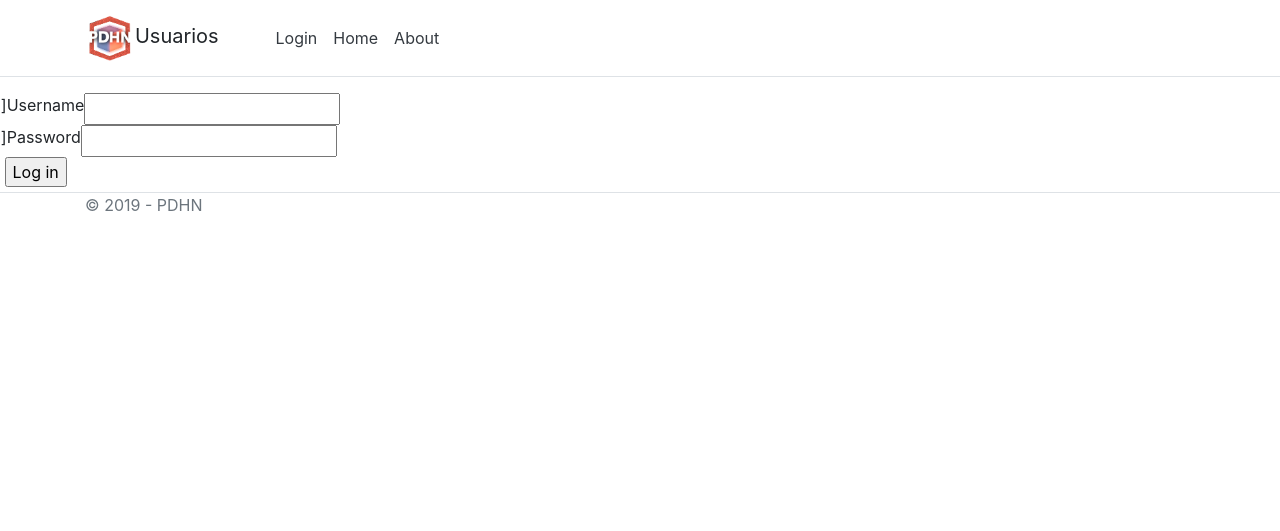
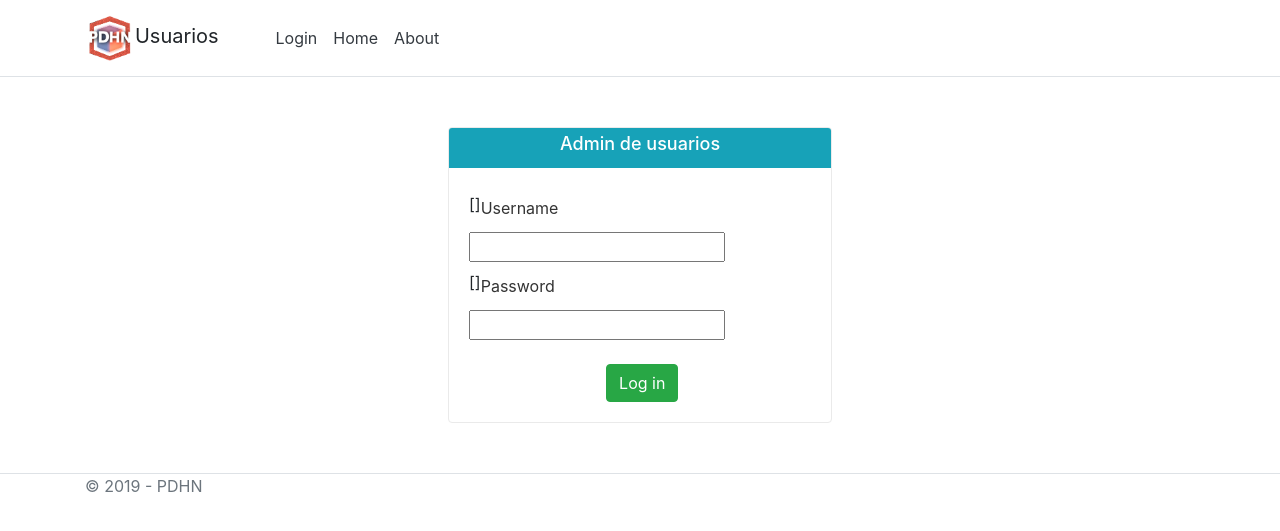
Before and after one commit to gurnitha/2022-django4-elearning-espanyol, a Django app: template templates/admin/login.html in a window 1280 px wide. Shown: the top 531 px of the page. Run offline with Django 3.2, Linux system fonts and the light colour scheme; the template is opened without the code that fills it: most values are stand-ins (such as "Sample title", 1, 10 or a date in 2020); form fields are guessed from the names that the template uses; some libraries are stand-ins or nearby versions.

Commit message:
3.11 Modified login template

```diff
--- a/static/css/login.css
+++ b/static/css/login.css
@@ -7,15 +7,17 @@ body.login {
 .login #header {
     height: auto;
     padding: 5px 16px;
+    text-align: center;
 }
 
 .login #header h1 {
     font-size: 18px;
+    color: #fff;
 }
 
-.login #header h1 a {
+/*.login #header h1 a {
     color: #fff;
-}
+}*/
 
 .login #content {
     padding: 20px 20px 0;
@@ -26,18 +28,19 @@ body.login {
     border: 1px solid #eaeaea;
     border-radius: 4px;
     overflow: hidden;
-    width: 28em;
+    width: 100%;
     min-width: 300px;
-    margin: 100px auto;
+    margin: 50px auto;
 }
 
-.login #content-main {
+#content-main {
     width: 100%;
+    padding: 20px 20px 20px;
 }
 
 .login .form-row {
     padding: 4px 0;
-    float: left;
+    float: center;
     width: 100%;
     border-bottom: none;
 }
@@ -49,10 +52,17 @@ body.login {
     clear: both;
     color: #333;
 }
-
+.form-row {
+    display: -ms-flexbox;
+    display: flex;
+    -ms-flex-wrap: wrap;
+    flex-wrap: wrap;
+    margin-right: -5px;
+    margin-left: 0px;
+}
 .login .form-row #id_username, .login .form-row #id_password {
     clear: both;
-    padding: 8px;
+    padding: 5px;
     width: 100%;
     -webkit-box-sizing: border-box;
        -moz-box-sizing: border-box;
@@ -66,13 +76,21 @@ body.login {
 
 .login .submit-row {
     clear: both;
-    padding: 1em 0 0 9.4em;
+    padding: 20px 0px 0px;
     margin: 0;
     border: none;
     background: none;
-    text-align: left;
+    text-align: center;
 }
 
 .login .password-reset-link {
     text-align: center;
 }
+.errornote{
+    padding: 20px 20px 0px;
+}
+@media (min-width: 768px) {
+    .login #container {
+        width: 30%;
+    }
+}
--- a/templates/admin/login.html
+++ b/templates/admin/login.html
@@ -1,25 +1,29 @@
 {% include "views/default/header.html" %}
 {% load i18n static %}
 
-
+<div class="login">
+  <div id="container">
+    <div id="header" class="bg-info">
+      <h1>Admin de usuarios</h1>
+    </div>
     {% if form.errors and not form.non_field_errors %}
-<p class="errornote">
+    <p class="errornote text-danger" >
       {% if form.errors.items|length == 1 %}{% trans "Please correct the error below." %}{% else %}{% trans "Please correct the errors below." %}{% endif %}
     </p>
     {% endif %}
 
     {% if form.non_field_errors %}
     {% for error in form.non_field_errors %}
-<p class="errornote">
+    <p class="errornote text-danger">
       {{ error }}
     </p>
     {% endfor %}
     {% endif %}
 
-<div id="content-main">
+    <div id="content-main" style="background:; padding: 20px;">
 
       {% if user.is_authenticated %}
-<p class="errornote">
+      <p class="errornote text-danger">
         {% blocktrans trimmed %}
         You are authenticated as {{ username }}, but are not authorized to
         access this page. Would you like to login to a different account?
@@ -44,8 +48,10 @@
         </div>
         {% endif %}
         <div class="submit-row">
-    <label>&nbsp;</label><input type="submit" value="{% trans 'Log in' %}">
+          <label>&nbsp;</label><input type="submit" value="{% trans 'Log in' %}" class="btn btn-success">
         </div>
       </form>
     </div>
+  </div>
+</div>
 {% include "views/default/footer.html" %}
```
Also changed, not shown: README.md. Lines whose indentation alone changed are shown as unchanged.
